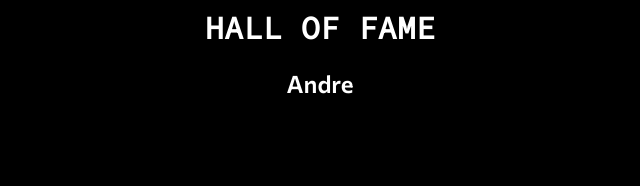
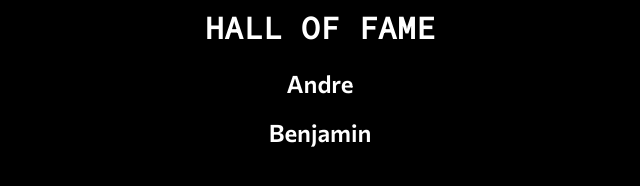
Before and after one commit to Myyummy/myyummy.github.io, a plain HTML site: page submain.html in a window 1280 px wide. Shown: the whole page, without its empty margins (320-960 px from the left). Drawn offline with Linux system fonts and the light colour scheme.

Commit message:
Update submain.html

```diff
--- a/submain.html
+++ b/submain.html
@@ -7,7 +7,7 @@
   <h1 id="header">HALL OF FAME</h1>
   <div id="list">
     <h2 id="name" class="Andre">Andre</h2>
-    <h2 id="name"></h2>
+    <h2 id="name" class="Benjamin">Benjamin</h2>
     <h2 id="name"></h2>
   </div>
 </body>
```
